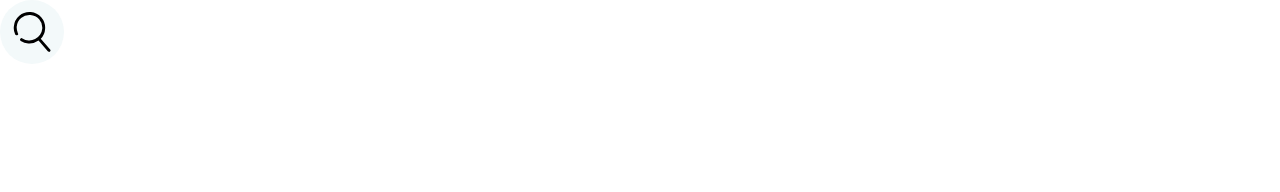
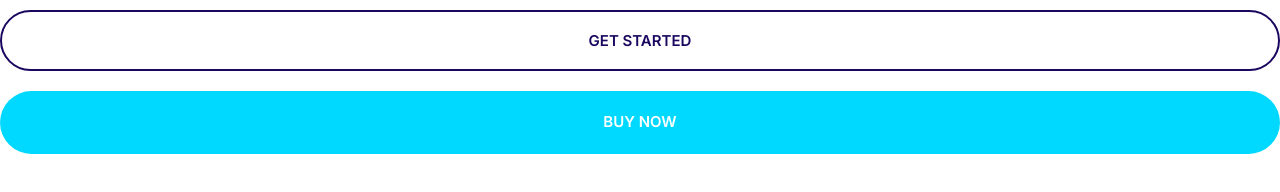
Before and after one commit to GavinXZhang/Online-store, a plain HTML site: page index.html in a window 1280 px wide. Drawn offline with Linux system fonts and the light colour scheme.

Commit message:
btn component done

```diff
--- a/css/styles.css
+++ b/css/styles.css
@@ -4,6 +4,11 @@
     --color-accent: #ff3400;
     --color-headings: #1b0760;
     --color-body: #918ca4;
+}
+*,
+*::after,
+*::before {
+    box-sizing: border-box;
 }
 /* Typography */
 html {
@@ -165,3 +170,62 @@ a{
     justify-content: center;
     align-items: center;
 }
+
+/* Buttons */
+
+.btn{
+    border-radius: 40px;
+    border: 0;
+    cursor: pointer;
+    font-size: 1.8rem;
+    font-weight:600;
+    margin: 1rem 0;
+    padding:2rem 3rem;
+    text-transform: uppercase;
+    text-align: center;
+    white-space: nowrap;
+}
+.btn--primary{
+    background-color: var(--color-primary);
+    color:#fff
+}
+
+.btn--primary:hover{
+    background: #3a8ffe;
+}
+
+.btn--secondary{
+    background-color: var(--color-secondary);
+    color:#fff;
+}
+.btn--secondary:hover {
+    background: #00c8eb;
+}
+.btn--accent {
+    background-color: var(--color-accent);
+    color: #fff;
+}
+.btn--accent:hover {
+    background: #ec3000
+}
+.btn--block{
+    width:100%;
+    display: inline-block;
+}
+
+.btn--outline {
+    background: #fff;
+    color: var(--color-headings);
+    border: 2px solid var(--color-headings)
+}
+
+.btn--outline:hover{
+    background: var(--color-headings);
+    color: #fff;
+}
+
+@media screen and (min-width: 1024px){
+    .btn{
+        font-size: 1.5rem;
+    }
+}
--- a/index.html
+++ b/index.html
@@ -11,10 +11,7 @@
     <link rel="stylesheet" href="css/styles.css">
 </head>
 <body>
-<span class="icon-container">
-    <svg class="icon">
-      <use xlink:href="../images/sprite.svg#search"></use>
-    </svg>
-</span>
+<button class="btn btn--primary btn--block btn--outline"> GET STARTED</button>
+<a href="#" class="btn btn--secondary btn--block">Buy Now</a>
 </body>
 </html>
```
